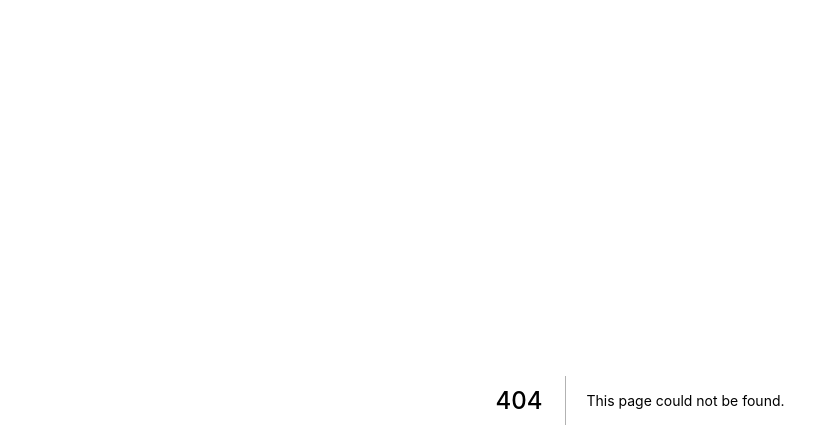
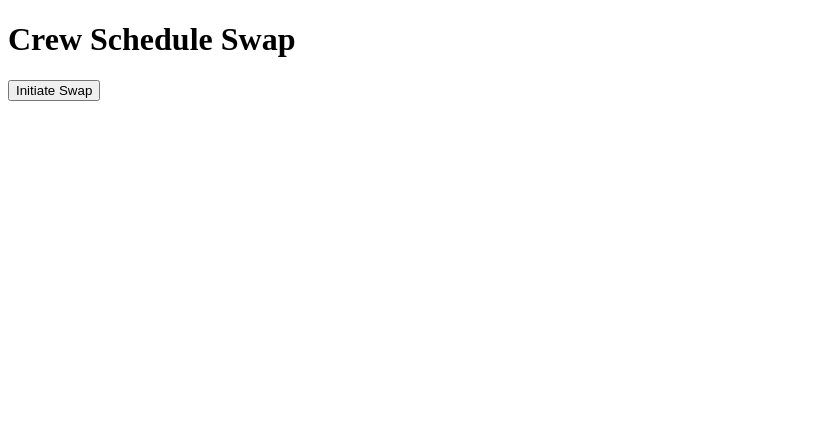
Before and after one commit to suprachakra/Unified-Crew-Operations-Digital-Twin-System-UCODTS-, a Next.js app in the folder frontend/: page /Crew/ScheduleSwap in a window 1280 px wide. Before the commit this address had no page. Shown: the top 448 px of the page, without its empty margins (0-839 px from the left). Built offline with nearby package versions, Linux system fonts and the light colour scheme.

Commit message:
Create ScheduleSwap.jsx

```diff
--- /dev/null
+++ b/frontend/src/pages/Crew/ScheduleSwap.jsx
@@ -0,0 +1,20 @@
+import React, { useState } from "react";
+
+const ScheduleSwap = () => {
+  const [swapInfo, setSwapInfo] = useState({});
+
+  const handleSwap = () => {
+    // Dummy swap action.
+    setSwapInfo({ message: "Swap initiated between Crew A and Crew B." });
+  };
+
+  return (
+    <div>
+      <h1>Crew Schedule Swap</h1>
+      <button onClick={handleSwap}>Initiate Swap</button>
+      {swapInfo.message && <p>{swapInfo.message}</p>}
+    </div>
+  );
+};
+
+export default ScheduleSwap;
```
